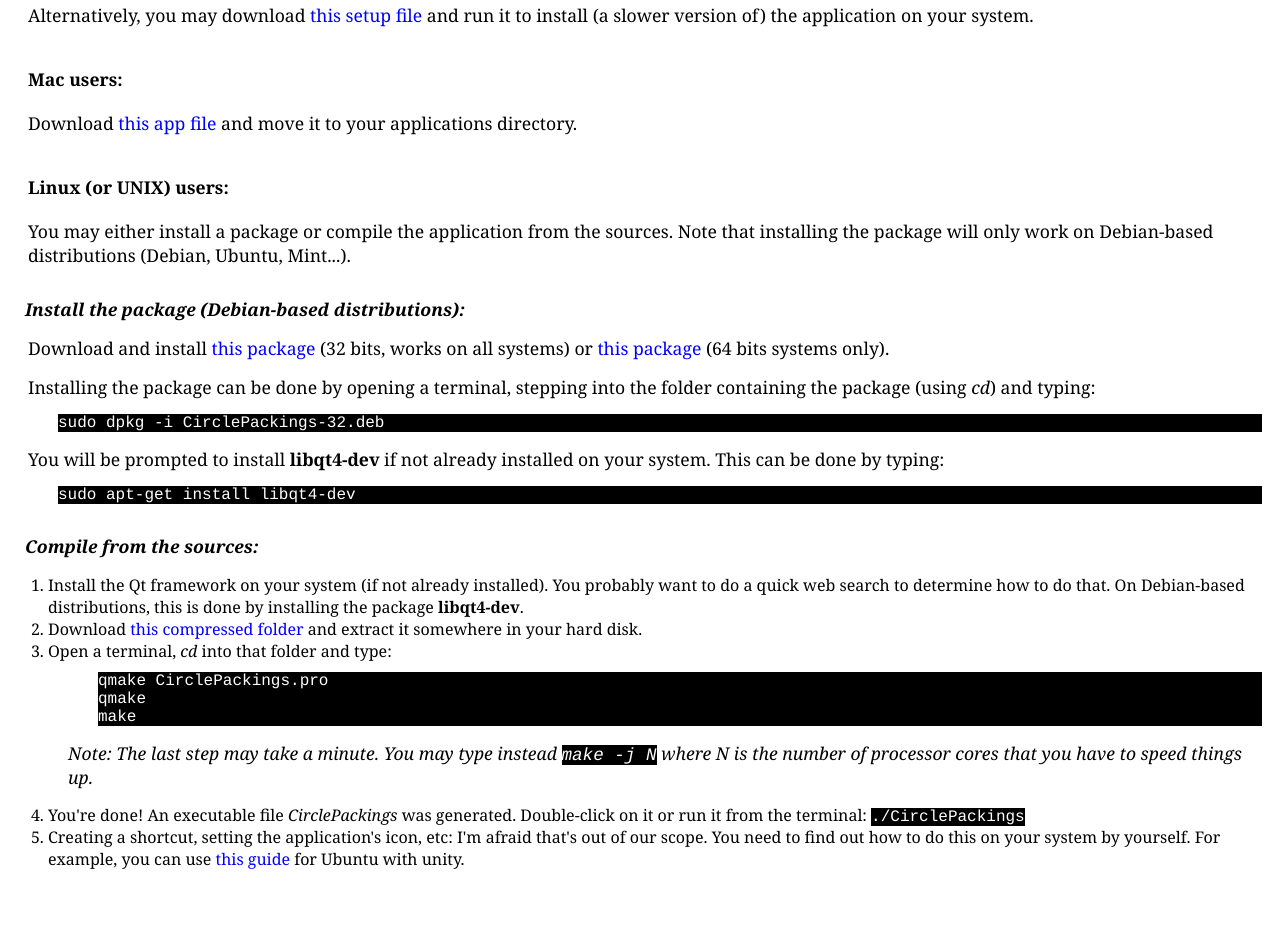
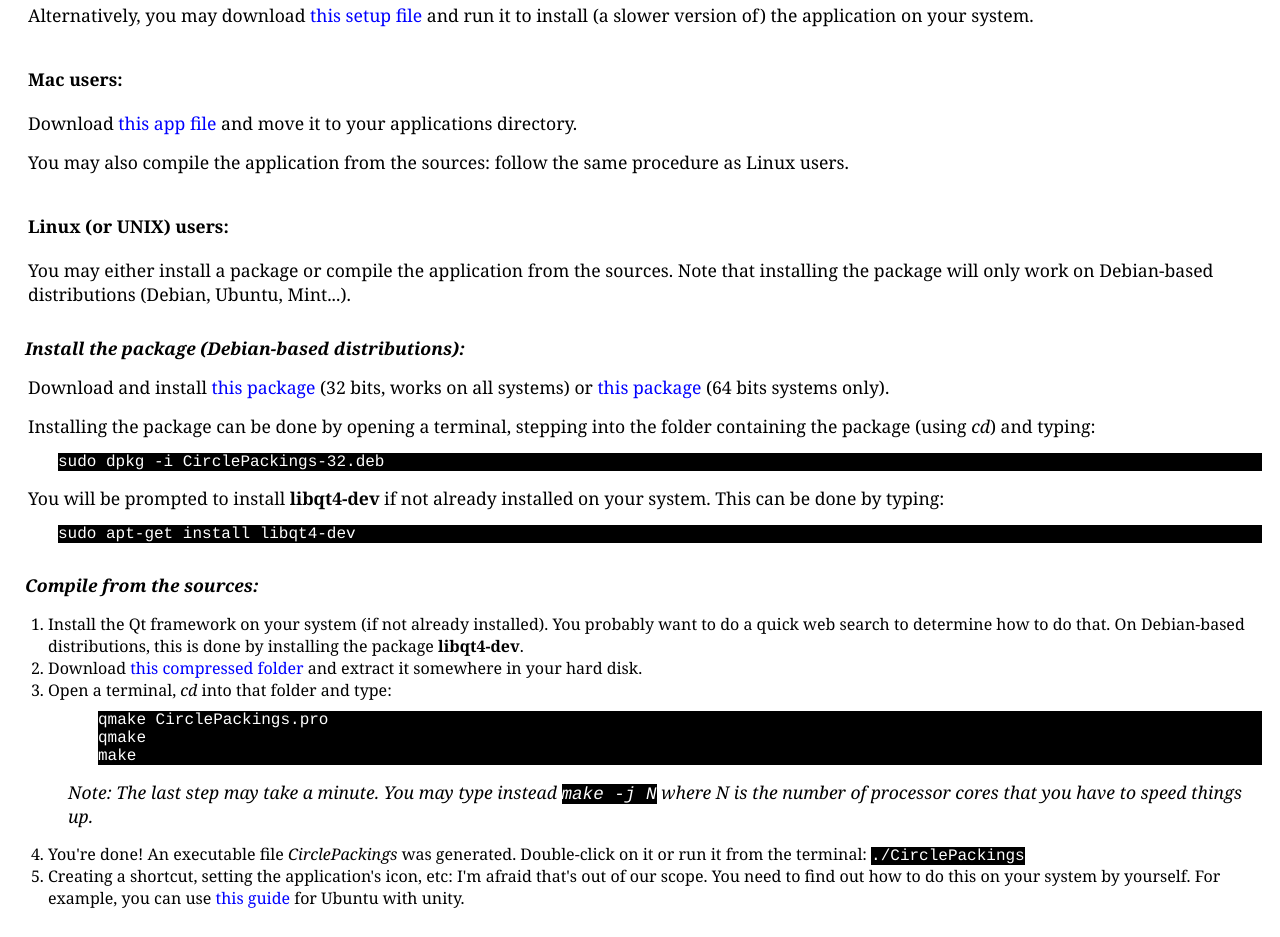
Before and after one commit to seub/CirclePackings, a plain HTML site: page doc/index.html in a window 1280 px wide. Shown: the part 909-1846 px from the top of the page. Drawn offline with Linux system fonts and the light colour scheme.

Commit message:
edit mac user procedure

```diff
--- a/doc/index.html
+++ b/doc/index.html
@@ -186,6 +186,7 @@
 		<h3> Mac users: </h3>
 
 		<p> Download <a href="http://brice.loustau.free.fr/CirclePackings.app">this app file</a> and move it to your applications directory. </p>
+    <p> You may also compile the application from the sources: follow the same procedure as Linux users.</p>
 
 		<h3> Linux (or UNIX) users: </h3>
 
@@ -544,7 +545,5 @@
 		<p> Brice Loustau: currently a post-doc at University Paris-Sud XI. My research interests lie in Teichm&uuml;ller theory. <br>
 		Contact me: <a href="mailto:brice.loustau@gmail.com"> brice.loustau@gmail.com </a> </p>
 
-
-
 	</body>
 </html>
```
